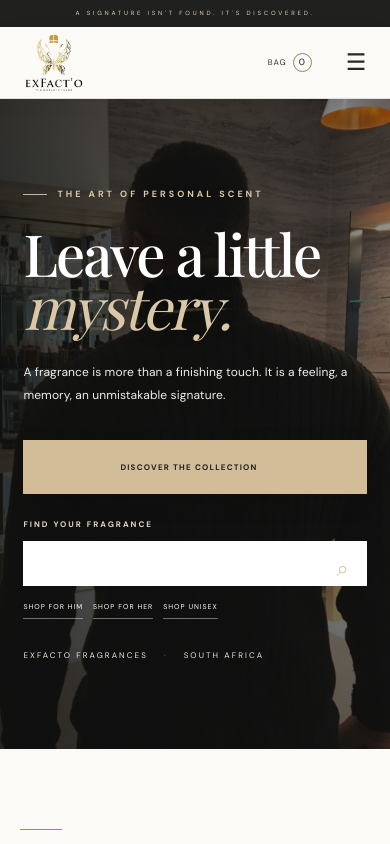
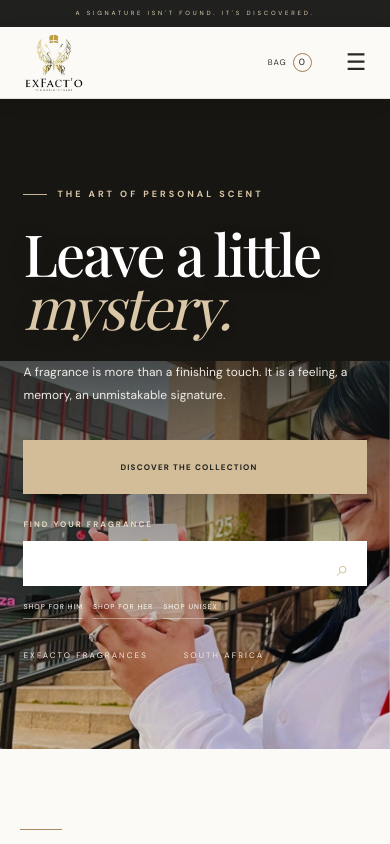
Before and after one commit to manamelamartin365-eng/Exfacto-fragrance, a plain HTML site: page index.html in a window 390 px wide. Shown: the top 844 px of the page. Drawn offline with nearby package versions, Linux system fonts and the light colour scheme.

Commit message:
Fix homepage hero to show full fragrance photograph

```diff
--- a/css/style.css
+++ b/css/style.css
@@ -608,3 +608,28 @@ body:has(.hero) .site-header{box-shadow:0 5px 22px rgba(32,32,30,.035)}
 @media(max-width:420px){
  .hero-image{background-position:70% 60% !important}
 }
+
+
+/* HOMEPAGE HERO — show the complete original model-and-fragrance photograph */
+.hero-image{
+  background-image:url("../assets/campaign-woman-01.jpg") !important;
+  background-size:contain !important;
+  background-position:right center !important;
+  background-repeat:no-repeat !important;
+  background-color:#171613;
+  opacity:1 !important;
+  transform:none !important;
+  animation:none !important;
+}
+.hero-shade{
+  background:linear-gradient(90deg,#171613 0%,rgba(23,22,19,.96) 30%,rgba(23,22,19,.58) 55%,rgba(23,22,19,.08) 100%) !important;
+}
+@media(max-width:760px){
+  .hero-image{
+    background-size:100% auto !important;
+    background-position:center bottom !important;
+  }
+  .hero-shade{
+    background:linear-gradient(180deg,rgba(23,22,19,.96) 0%,rgba(23,22,19,.82) 36%,rgba(23,22,19,.24) 72%,rgba(23,22,19,.12) 100%) !important;
+  }
+}
```
